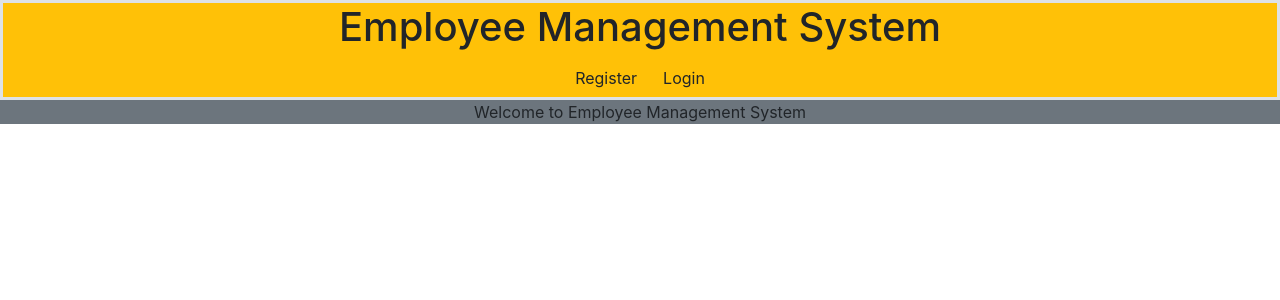
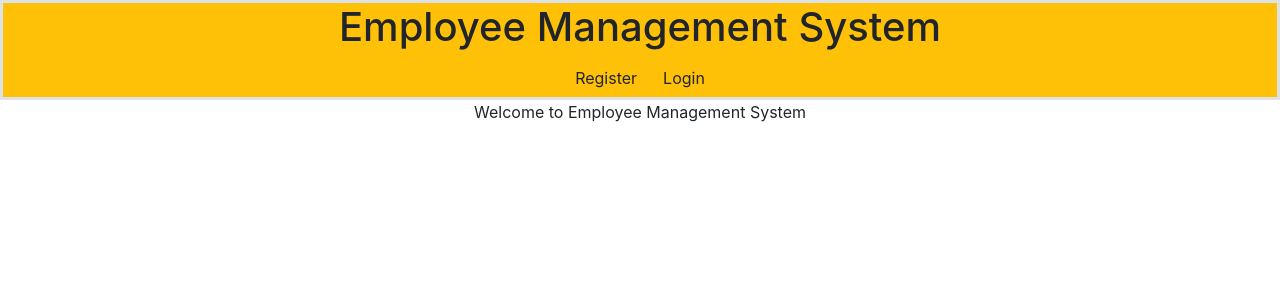
Before and after one commit to minjaash/employee-management-system, a React (Create React App) app in the folder employee-management-system/: page / in a window 1280 px wide. Shown: the top 300 px of the page. Built offline with nearby package versions, Linux system fonts and the light colour scheme; no server answers; the HTML template or start-up script is replaced by a standard one.

Commit message:
Update App.js

```diff
--- a/employee-management-system/src/App.js
+++ b/employee-management-system/src/App.js
@@ -17,7 +17,7 @@ function App() {
 
   return (
     <Router>
-    <div className="App bg-secondary">
+    <div className="App bg-tertiary">
      <div className='border border-3 bg-warning'>
       <h1>Employee Management System</h1>
        <Link to="/register"><button className='btn btn primary' >Register</button></Link>
```
